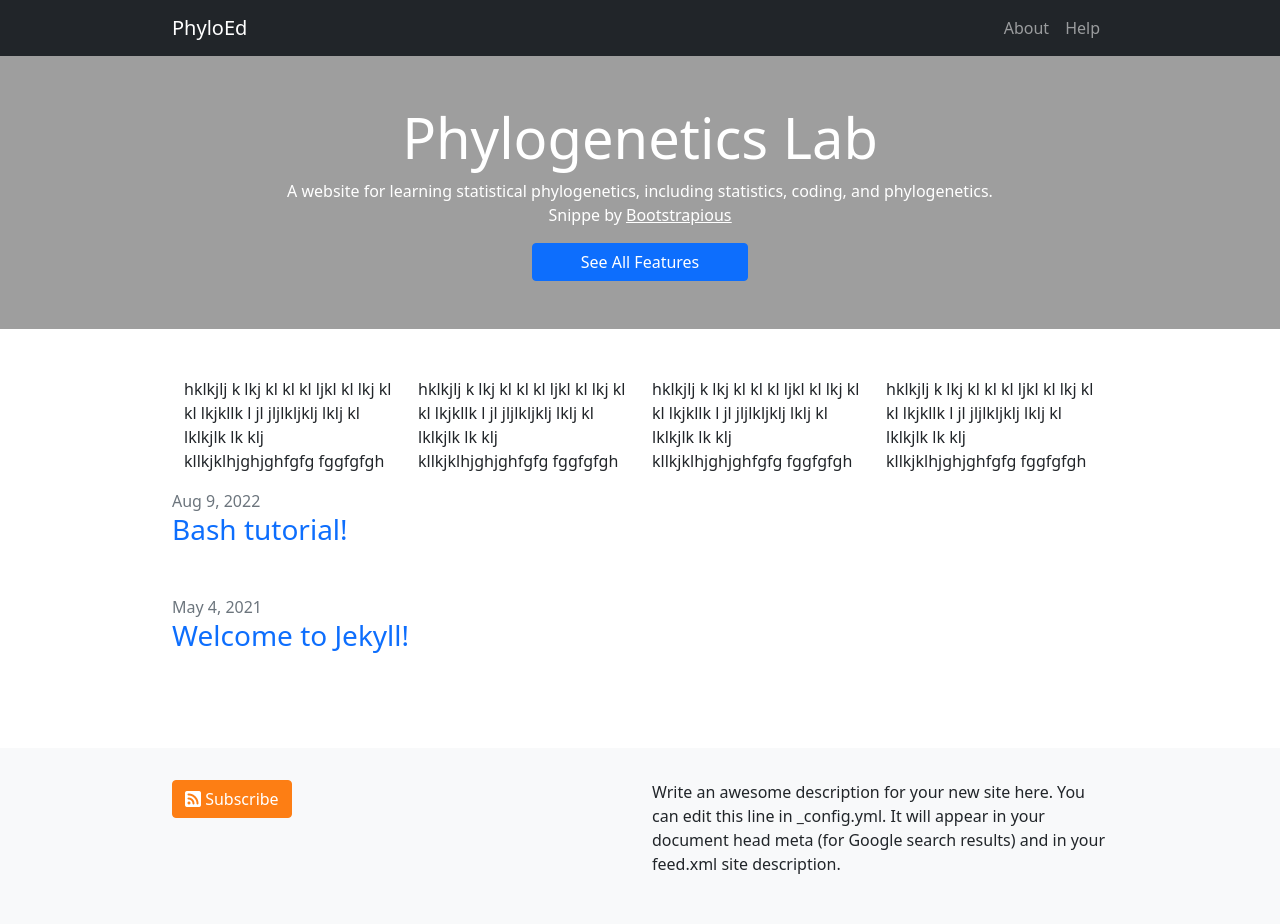
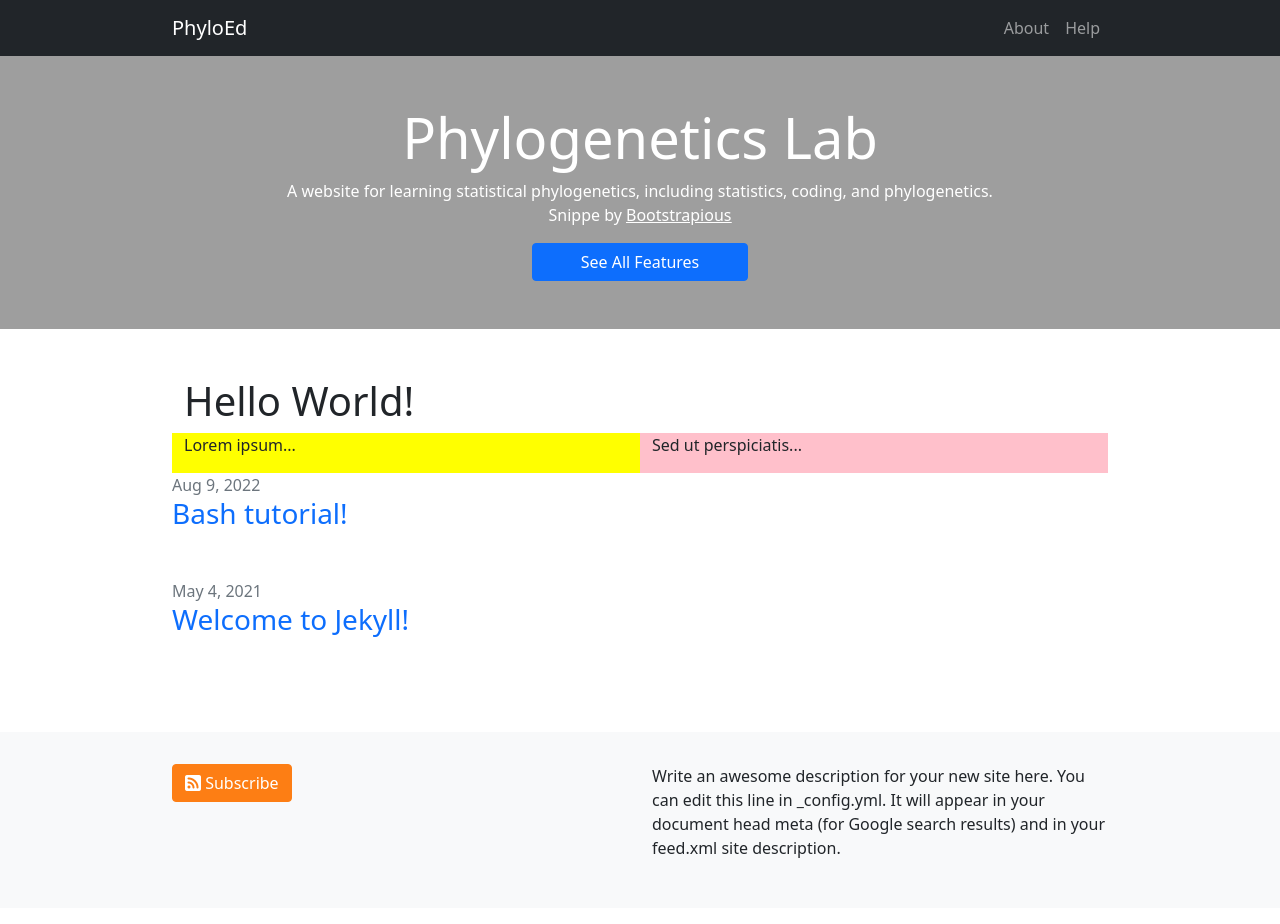
Before and after one commit to lliu1871/PhyEd, a Jekyll site: the page built from index.markdown, in a window 1280 px wide. Built offline with Jekyll 4.4.1, drawn with Linux system fonts in a browser that asks for light colours.

Commit message:
Update index.markdown

```diff
--- a/index.markdown
+++ b/index.markdown
@@ -3,19 +3,15 @@
 # To modify the layout, see https://jekyllrb.com/docs/themes/#overriding-theme-defaults
 layout: home
 ---
+
 <div class="container-fluid">
-<div class="row">
-  <div class="col-sm-3">
-    <p>hklkjlj k lkj kl kl kl ljkl kl lkj kl kl lkjkllk l jl jljlkljklj lklj kl lklkjlk lk klj kllkjklhjghjghfgfg fggfgfgh</p>
-  </div>
-  <div class="col-sm-3">
-    <p>hklkjlj k lkj kl kl kl ljkl kl lkj kl kl lkjkllk l jl jljlkljklj lklj kl lklkjlk lk klj kllkjklhjghjghfgfg fggfgfgh</p>
-  </div>
-  <div class="col-sm-3">
-    <p>hklkjlj k lkj kl kl kl ljkl kl lkj kl kl lkjkllk l jl jljlkljklj lklj kl lklkjlk lk klj kllkjklhjghjghfgfg fggfgfgh</p>
-  </div>
-  <div class="col-sm-3">
-    <p>hklkjlj k lkj kl kl kl ljkl kl lkj kl kl lkjkllk l jl jljlkljklj lklj kl lklkjlk lk klj kllkjklhjghjghfgfg fggfgfgh</p>
+  <h1>Hello World!</h1>
+  <div class="row">
+    <div class="col-sm-6" style="background-color:yellow;">
+      <p>Lorem ipsum...</p>
+    </div>
+    <div class="col-sm-6" style="background-color:pink;">
+      <p>Sed ut perspiciatis...</p>
+    </div>
   </div>
 </div>
-  </div>
```
